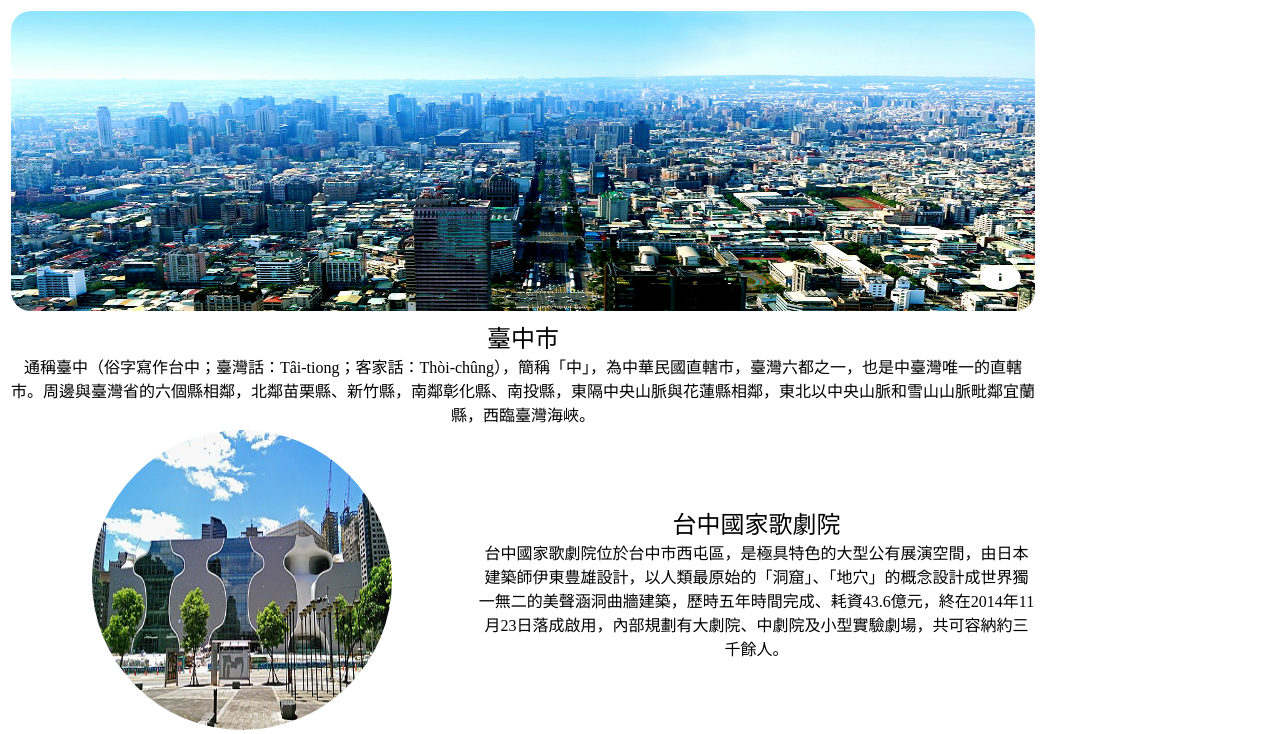
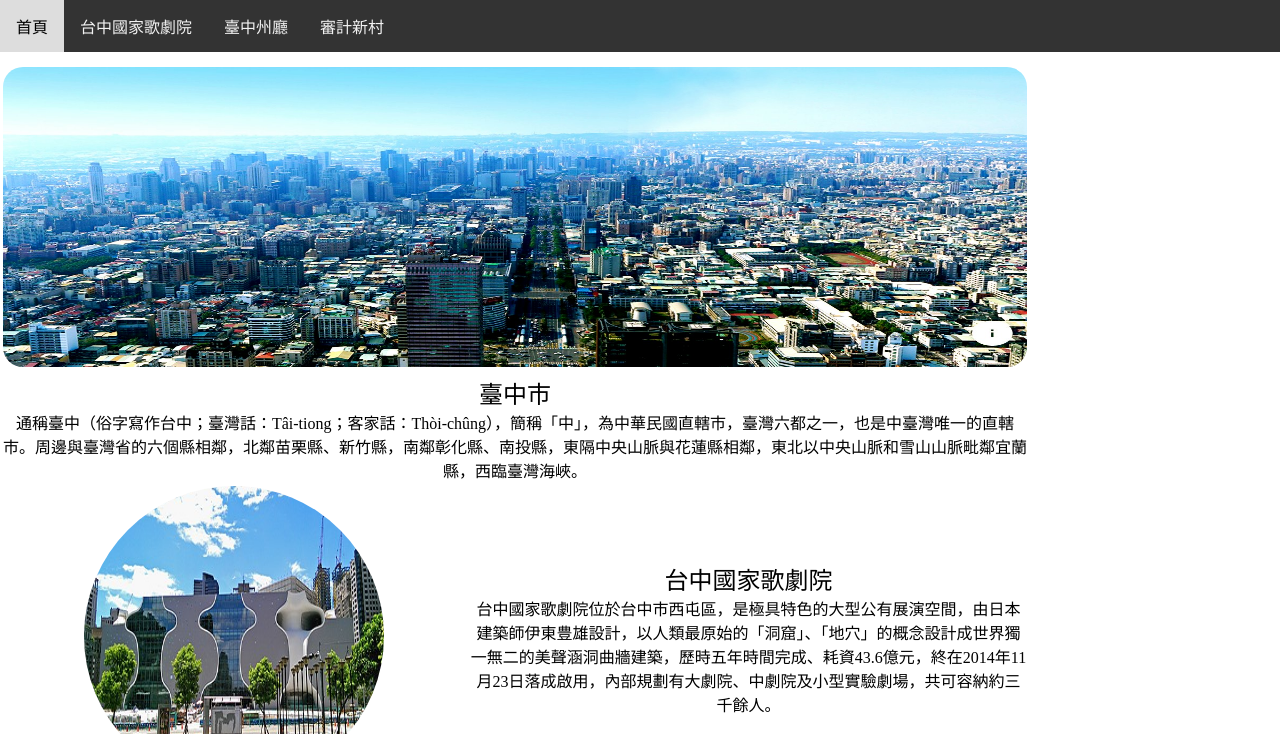
Before and after one commit to keane0818/hw1, a plain HTML site: page index.html in a window 1280 px wide. Shown: the top 734 px of the page. Drawn offline with Linux system fonts and the light colour scheme.

Commit message:
Add files via upload

```diff
--- a/index.html
+++ b/index.html
@@ -8,15 +8,57 @@
 		table td{text-align: center;}
 		img{border-radius: 100%; width: 300px;height: 300px}
 		#head_img {border-radius: 20px; width: 1024px;height: 300px}
+		body{margin: 0;}
+		#main_div{margin: 0 auto; width: 90%}
+		/* The navigation bar */
+		.navbar {
+		  overflow: hidden;
+		  background-color: #333;
+		  position: fixed; /* Set the navbar to fixed position */
+		  top: 0; /* Position the navbar at the top of the page */
+		  width: 100%; /* Full width */
+		}
+
+		/* Links inside the navbar */
+		.navbar a {
+		  float: left;
+		  display: block;
+		  color: #f2f2f2;
+		  text-align: center;
+		  padding: 14px 16px;
+		  text-decoration: none;
+		}
+
+		/* Change background on mouse-over */
+		.navbar a:hover {
+		  background: #ddd;
+		  color: black;
+		}
+
+		/* Main content */
+		.main {
+		  margin-top: 30px; /* Add a top margin to avoid content overlay */
+		}
+
 	</style>
 </head>
 <body>
+	<div class="navbar">
+ 	<a href="#tc0">首頁</a>
+ 	<a href="#tc1">台中國家歌劇院</a>
+  	<a href="#tc2">臺中州廳</a>
+  	<a href="#tc3">審計新村</a>
+	</div>
+
+<div class="main">
+  <p>Some text some text some text some text..</p>
+</div>
 	<table width="1024px">
 
-
+		<div id="main_div"></div>
 
 		<tr >
-			<td colspan="2">
+			<td id ="tc0" colspan="2">
 				<img id="head_img"width ="1024px" hright="300px"src="00taichung.jpeg" alt="">
 			</td>
 			<td></td>
@@ -35,7 +77,7 @@
 		</tr>
 		<tr>
 			<td >
-				<img src="01.jpeg" alt="">
+				<img id="tc1"src="01.jpeg" alt="">
 
 			</td>
 			<td >
@@ -59,19 +101,26 @@
 				</font>
 			</td>
 			<td>
-				<img src="02.jpeg" alt="">
+				<img id="tc2" src="02.jpeg" alt="">
 			</td>
 		</tr>
 		<tr>
 			<td>
-				<img src="03.jpeg" alt="">
+				<img id="tc3" src="03.jpeg" alt="">
 			</td>
 			<td >
-				<h2>審計新村</h2>
+				<font size="5">
+					臺中州廳
+				</font>
+				<br>
 				<font>
 					審計新村位於台中市西區，原為臺灣省政府審計處員工宿舍，在凍省之後成了閒置空間荒廢多年，近年配合台中市政府勞工局「摘星青年、築夢台
 				</font>
 			</td>
+		</tr>
+		<tr>
+			<td colspan="2"><iframe src="https://www.google.com/maps/d/embed?mid=1TCNYG6vpPq93k-xIGD6AOk6YrAqhQGp3&ehbc=2E312F" width="640" height="480"></iframe></td>
+			<td></td>
 		</tr>
 		<tr>
 			<td colspan="2" style="text-align: center;background-color: black;color:white">
```
